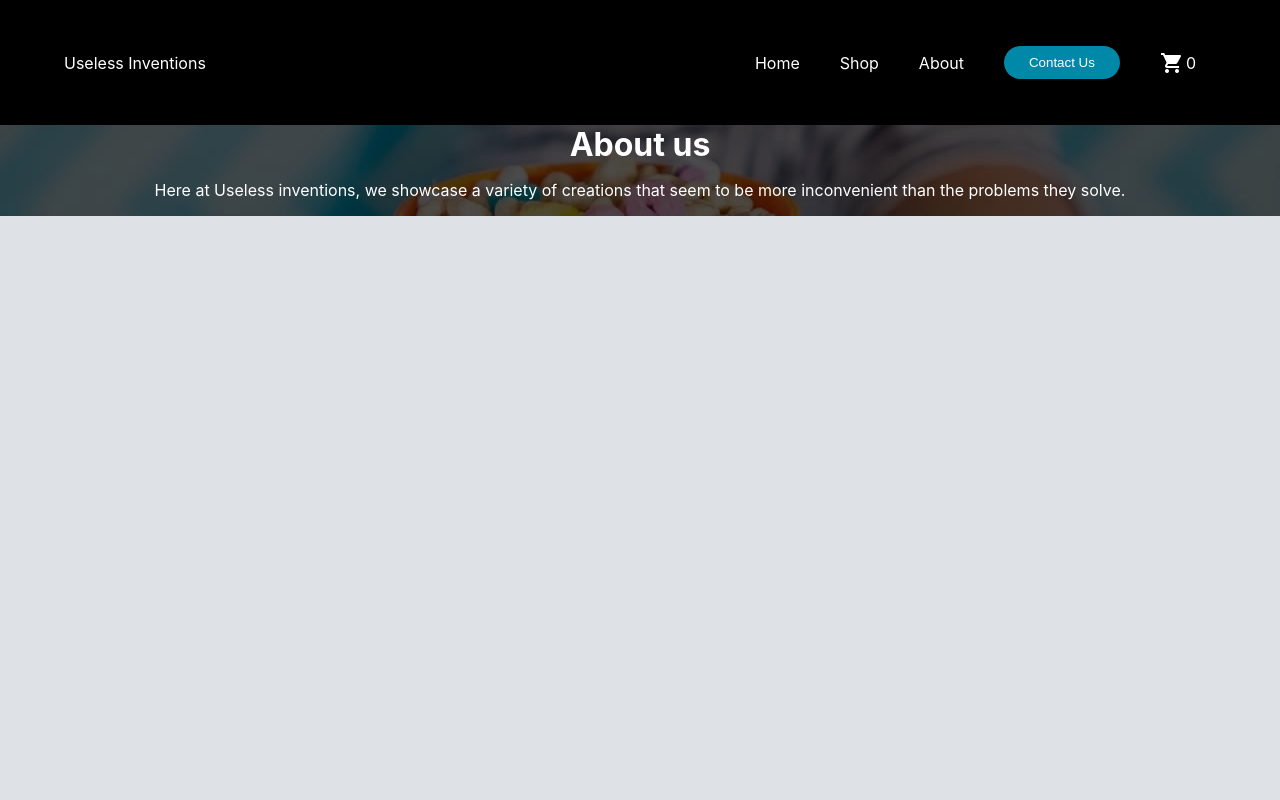
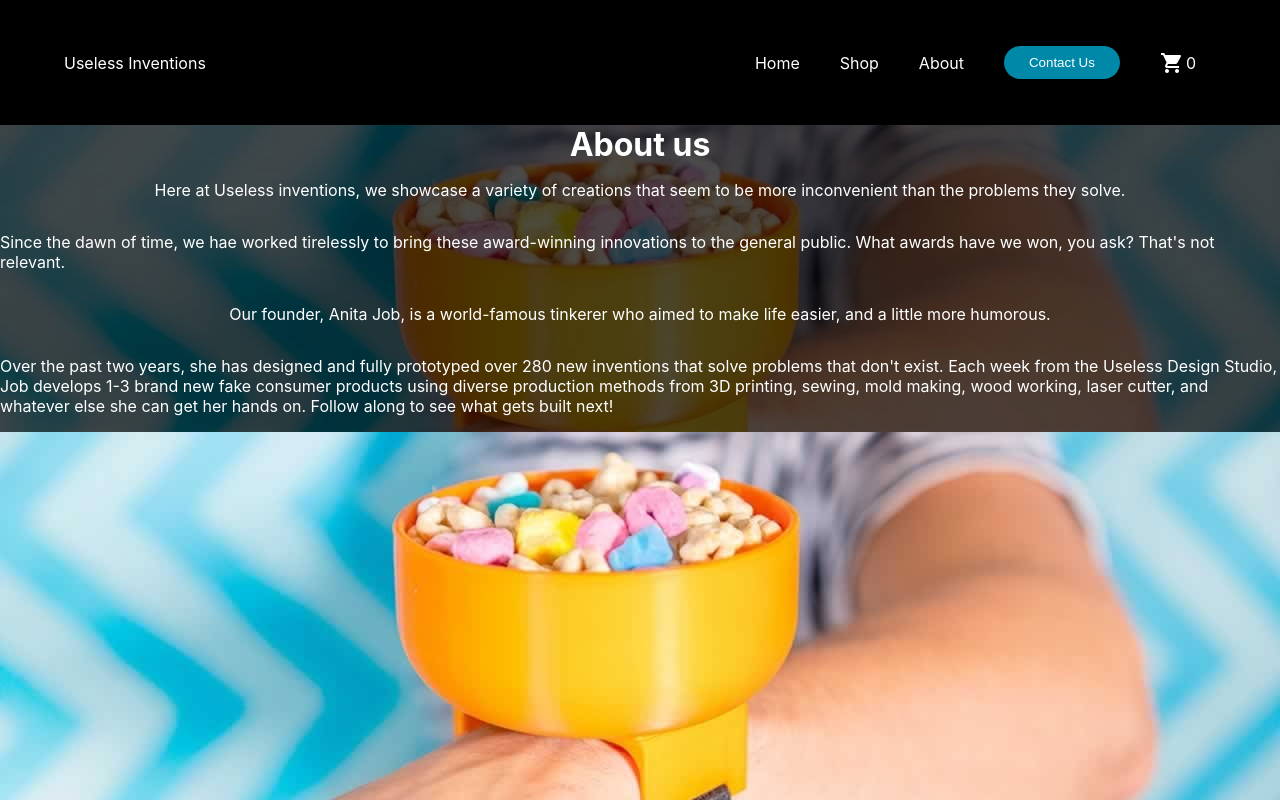
Before and after one commit to wise-guru/shopping-cart, a React (Create React App) app: page /about in a window 1280 px wide. Shown: the top 800 px of the page. Built offline with nearby package versions, Linux system fonts and the light colour scheme.

Commit message:
Update description

```diff
--- a/src/components/About.js
+++ b/src/components/About.js
@@ -1,12 +1,34 @@
+import AboutImage from "../Assets/aboutImage.jpg";
+
 function About() {
   return (
     <main className="about">
+      <h1 className="content">About us</h1>
       <div className="content">
-        <h1>About us</h1>
         <p>
           Here at Useless inventions, we showcase a variety of creations that
           seem to be more inconvenient than the problems they solve.{" "}
         </p>
+        <p>
+          Since the dawn of time, we hae worked tirelessly to bring these
+          award-winning innovations to the general public. What awards have we
+          won, you ask? That&apos;s not relevant.
+        </p>
+        <p>
+          Our founder, Anita Job, is a world-famous tinkerer who aimed to make
+          life easier, and a little more humorous.
+        </p>
+        <p>
+          Over the past two years, she has designed and fully prototyped over
+          280 new inventions that solve problems that don&apos;t exist. Each
+          week from the Useless Design Studio, Job develops 1-3 brand new fake
+          consumer products using diverse production methods from 3D printing,
+          sewing, mold making, wood working, laser cutter, and whatever else she
+          can get her hands on. Follow along to see what gets built next!
+        </p>
+      </div>
+      <div className="aboutImg">
+        <img src={AboutImage} alt="Useless inventions" />
       </div>
     </main>
   );
```
